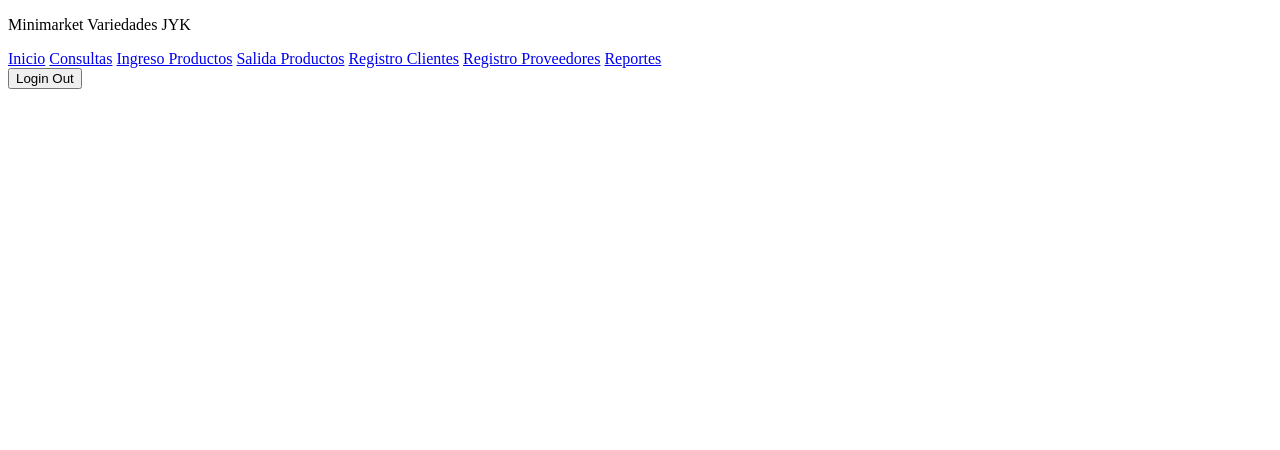
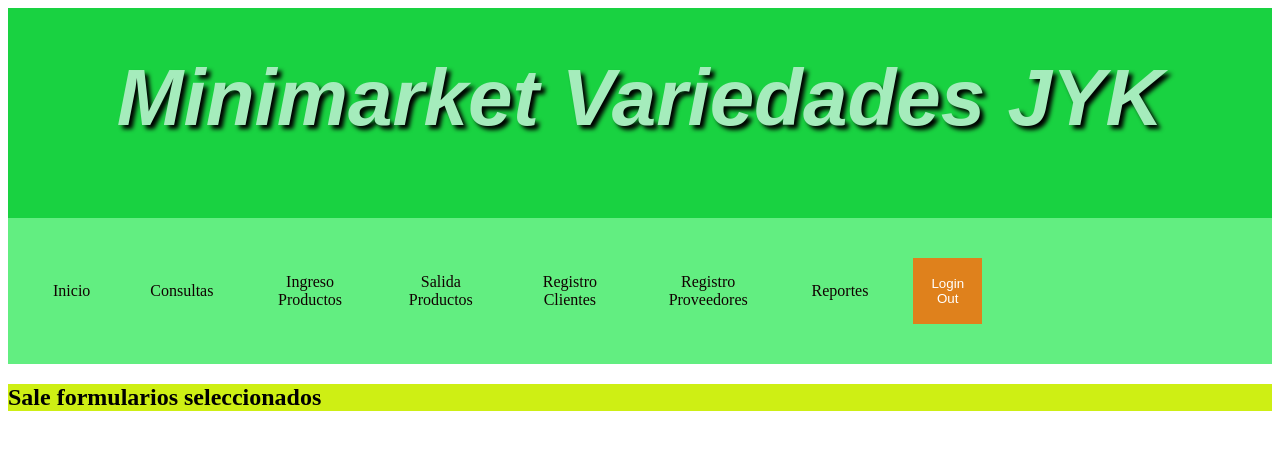
Before and after one commit to JonnathanMoralesYate/ProyectoVariedadesJyK, a plain HTML site: page form/AccesoEmpleados.html in a window 1280 px wide. Drawn offline with Linux system fonts and the light colour scheme.

Commit message:
Avance de formulario empleados

```diff
--- a/css/Desingform.css
+++ b/css/Desingform.css
@@ -0,0 +1,35 @@
+.main_form{
+    display: block;
+    grid-template-areas:
+    "head head head"
+    "nav nav nav"
+    "section section section";
+    grid-template-rows: auto;
+}
+header{grid-area: head;
+    background-color: aqua;
+}
+nav{grid-area: nav;
+    background: darkturquoise;
+}
+section{grid-area: section;
+    background-color: beige;
+}
+.estilo_jyk{
+    background-color: rgb(25, 210, 65);
+    overflow: hidden;
+    align-items: center;
+
+}
+.animacion_nombre{
+    font-family: 'Arial', sans-serif;
+    font-size: 80px;
+    font-weight: bold;
+    color: #a5ecbc; /* Color letra  */
+    text-align: center;
+    text-shadow: 4px 4px 4px #000000; /* Sombra negra */
+    margin-top: 50px;
+    line-height: 1;
+    letter-spacing: 4;
+    font-style: italic;
+}
--- a/css/DesingformEmplea.css
+++ b/css/DesingformEmplea.css
@@ -0,0 +1,54 @@
+header {
+    font-family: Arial, sans-serif;
+    margin: 0;
+    padding: 0;
+}
+.barra_emplea {
+    background-color: rgb(98, 238, 129);
+    overflow: hidden;
+    display: flex;
+    justify-content: flex-start; /*Alineacion*/
+    align-items: center;
+    padding: 15px 15px 15px 15px;/*tamaño de la caja del resalto de inicio a reporte*/
+}
+.barra_emplea a{
+    display: block;
+    color: #100101; /*Color de la letra del Inicio a reporte de login*/
+    text-align: center;
+    padding: 30px 30px; /*Espacio entre etiquetas de inicio a ....reportes*/
+    text-decoration: double;
+}
+.barra_emplea a:hover {
+    background-color: #e11044;
+    color: white;
+}
+.barra_emplea a.menu_activeb:hover {
+    background-color: #e01d61;/*clolor al pasar cursor por inicio a reportes*/
+    color: white; /*clolor de la letra al pasar cursor por inicio a reportes*/
+}
+.barra_emplea .menu_emplea, .barra_emplea .menu_login {
+    display: flex;
+    justify-content:center ;
+    align-items: center;
+}
+.login_out button {
+    padding: 18px 18px;/*Alto y ancho de caja de login out*/
+    margin: 10px 0; /*Altura de caja contenedora de nav*/
+    margin-right: 300px;/*Separacion button login del button reportes*/
+    background-color: #df811c; /*Color button de login*/
+    color: white; /*Color de la letra del button de login*/
+    border: none;
+    cursor: pointer;
+}
+.login_out button:hover {
+    background-color: #ceef14;/*Color button al pasar cursor en login*/
+    color: rgb(33, 31, 171); /*Color de letra del button al pasar cursor en login*/
+}
+/*.login_out{
+
+
+}*/
+.form_select{
+    background-color: #ceef14;
+
+}
--- a/form/AccesoEmpleados.html
+++ b/form/AccesoEmpleados.html
@@ -1,38 +1,60 @@
 <!DOCTYPE html>
-<html>
+<html lang="es">
 <head>
     <meta charset="UTF-8"/>
     <meta name="viewport" content="width=device-width, initial-acale=1.0"/>
     <link rel="icon" href="img/LogoPestañaAlt.ico" type="image/x-icon">
     <title>Minimarket Variedades JYK</title>
-    <link rel="stylesheet" href="CSS/">
+    <link rel="stylesheet" href="../css/Desingform.css">
+    <link rel="stylesheet" href="../css/DesingformEmplea.css">
+
 
 </head>
 
 <body>
+
+    <main class="main_form">
+        <header>
+
             <div class="estilo_jyk">
                 <p class="animacion_nombre">Minimarket Variedades JYK</p>
             </div>
+        </header>
+
+            <nav>
 
                 <div class="barra_emplea">
 
                     <div class="menu_emplea">
-        <a class="menu_activeb" href="#home">Inicio</a>
-            <a href="#services">Consultas</a>
-            <a href="#about">Ingreso Productos</a>
-            <a href="#contact">Salida Productos</a>
-            <a href="#ubicacion">Registro Clientes</a>
-            <a href="#ubicacion">Registro Proveedores</a>
-            <a href="#ubicacion">Reportes</a>
+                        <a class="menu_activeb" href="../index.html">Inicio</a>
+                        <a class="menu_activeb" href="#services">Consultas</a>
+                        <a class="menu_activeb" href="#about">Ingreso Productos</a>
+                        <a class="menu_activeb" href="#contact">Salida Productos</a>
+                        <a class="menu_activeb" href="#ubicacion">Registro Clientes</a>
+                        <a class="menu_activeb" href="#ubicacion">Registro Proveedores</a>
+                        <a class="menu_activeb" href="#ubicacion">Reportes</a>
                     </div>
-
+                        <div class="barra_emplea">
                             <div class="login_out">
                                 <form action="/login" method="post">
                                 <button type="submit">Login Out</button>
                                 </form>
                             </div>
                         </div>
+                </div>
+            </nav>
 
+                <section class="form_select">
+                    <div class="jh">
+                        <h2>Sale formularios seleccionados</h2>
+
+
+
+                    </div>
+                </section>
+
+
+    </main>
 </body>
 
 </html>
```
Also changed, not shown: css/DesingformAdmin.css (+8 -0 lines). Lines whose indentation alone changed are shown as unchanged.
